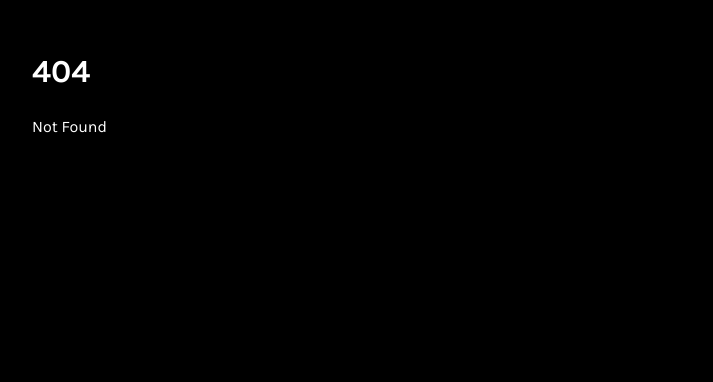
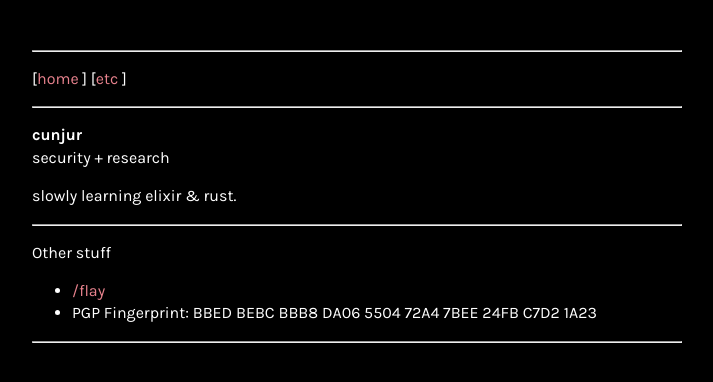
Before and after one commit to name/personal-svelte, a SvelteKit app: page /etc in a window 1280 px wide. Before the commit this address had no page. Shown: the top 382 px of the page, without its empty margins (283-996 px from the left). Built offline with nearby package versions, Linux system fonts and the light colour scheme.

Commit message:
added new /etc page

```diff
--- /dev/null
+++ b/src/routes/+layout.svelte
@@ -0,0 +1,21 @@
+<hr />
+
+<nav>
+	<p>[<a href="/">home</a> ] [<a href="/etc">etc</a> ]</p>
+</nav>
+
+<hr />
+
+<p>
+	<b>cunjur</b>
+	<br />
+	security + research
+</p>
+
+<p>slowly learning elixir & rust.</p>
+
+<hr />
+
+<slot />
+
+<hr />
--- /dev/null
+++ b/src/routes/etc/+page.svelte
@@ -0,0 +1,5 @@
+<p>Other stuff</p>
+<ul>
+	<li><a href="https://flay.io">/flay</a></li>
+	<li>PGP Fingerprint: BBED BEBC BBB8 DA06 5504 72A4 7BEE 24FB C7D2 1A23</li>
+</ul>
```
Also changed, not shown: src/routes/+page.svelte (+0 -14 lines), 1 other file (tests, documents, lock files or other folders).
